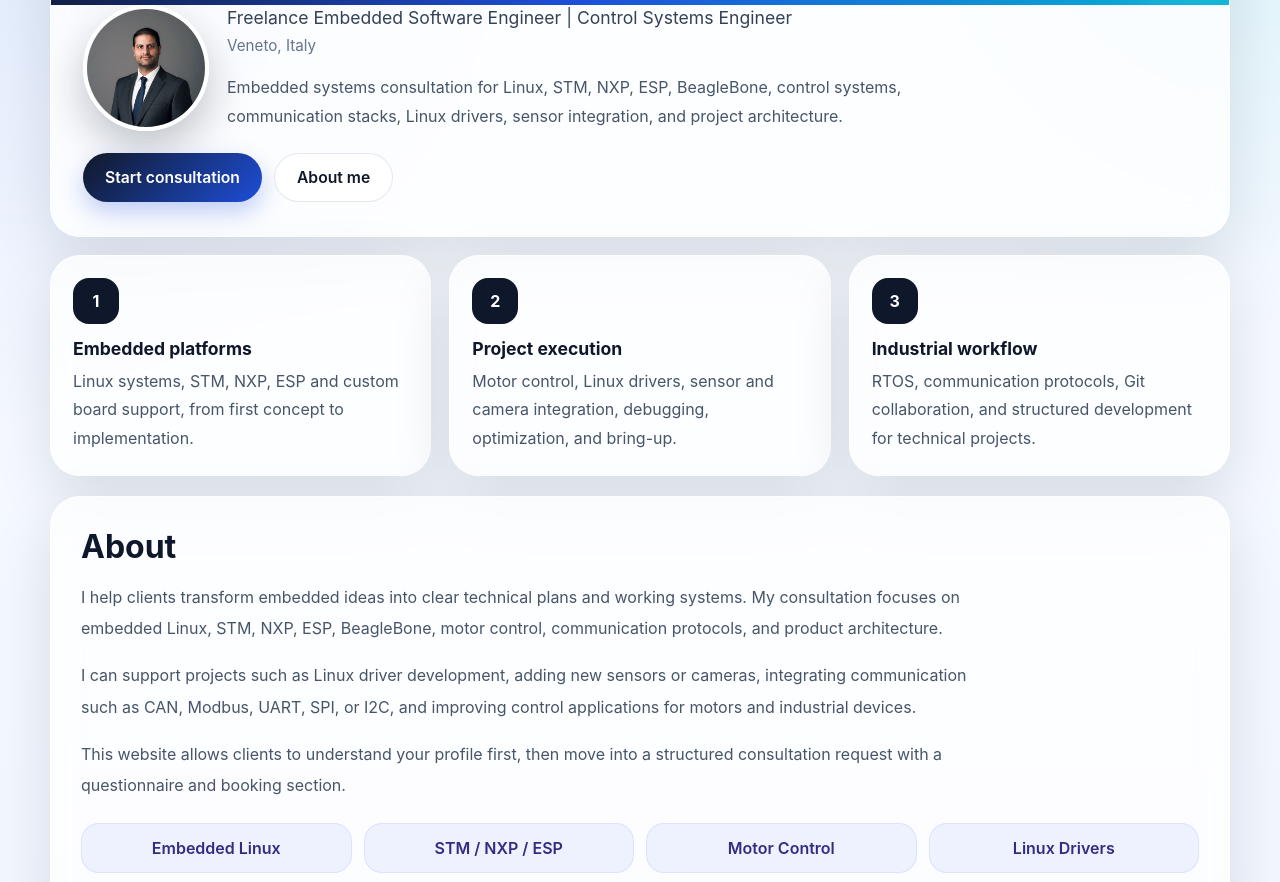
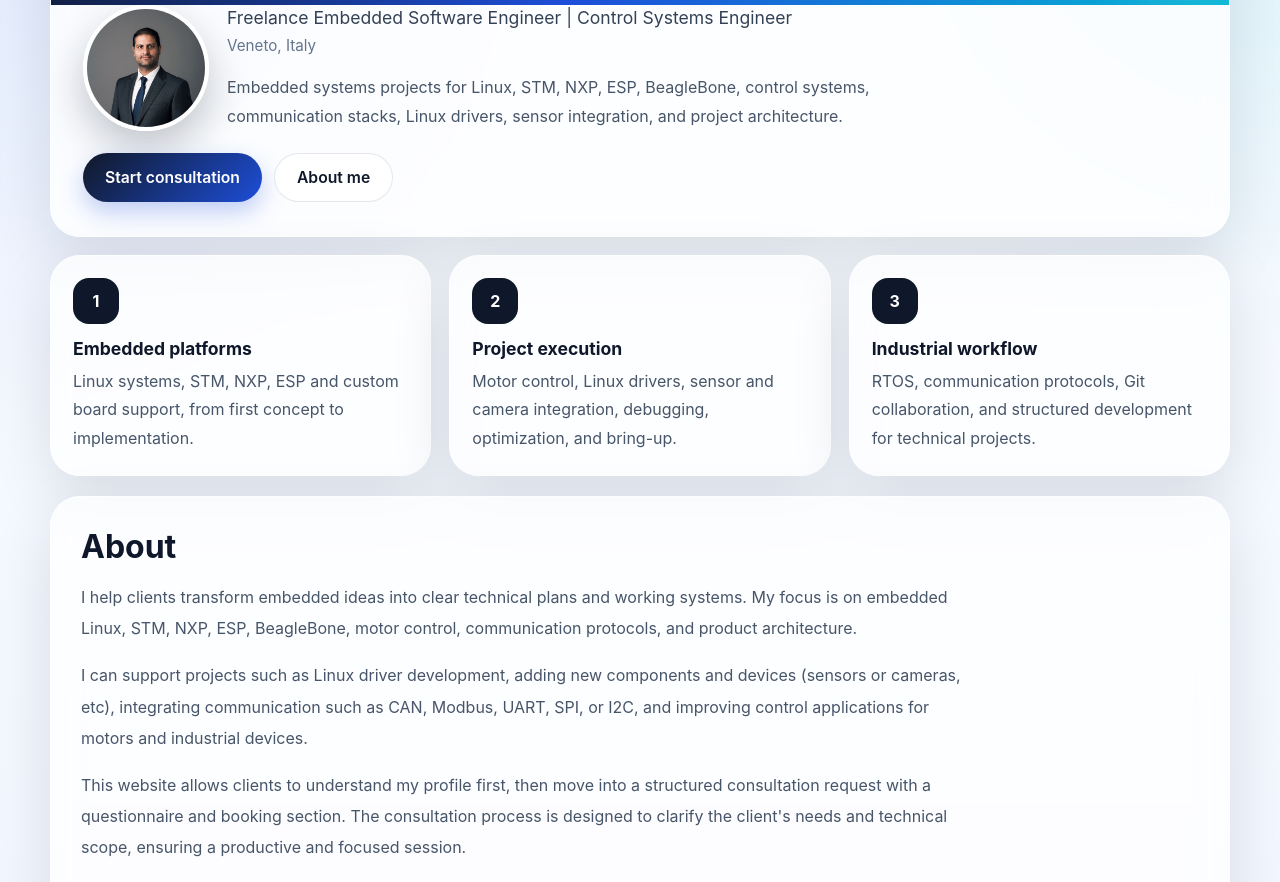
Before and after one commit to Emad-Shamsaki/consultation, a plain HTML site: page index.html in a window 1280 px wide. Shown: the part 194-1076 px from the top of the page. Drawn offline with Linux system fonts and the light colour scheme.

Commit message:
fix issues

```diff
--- a/index.html
+++ b/index.html
@@ -21,12 +21,12 @@
             <div>
               <h1 id="homeTitle">
                 Emad Shamsaki
-                <span class="badge">Available for consultation</span>
+                <span class="badge">Available</span>
               </h1>
               <div class="title">Freelance Embedded Software Engineer | Control Systems Engineer</div>
               <div class="meta">Veneto, Italy</div>
               <p class="tagline">
-                Embedded systems consultation for Linux, STM, NXP, ESP, BeagleBone, control systems,
+                Embedded systems projects for Linux, STM, NXP, ESP, BeagleBone, control systems,
                 communication stacks, Linux drivers, sensor integration, and project architecture.
               </p>
             </div>
@@ -62,18 +62,19 @@
       <section id="aboutSection" class="card section" aria-labelledby="aboutTitle">
         <h2 id="aboutTitle">About</h2>
         <p class="about-text">
-          I help clients transform embedded ideas into clear technical plans and working systems. My consultation
-          focuses on embedded Linux, STM, NXP, ESP, BeagleBone, motor control, communication protocols, and product
+          I help clients transform embedded ideas into clear technical plans and working systems. My focus
+          is on embedded Linux, STM, NXP, ESP, BeagleBone, motor control, communication protocols, and product
           architecture.
         </p>
         <p class="about-text">
-          I can support projects such as Linux driver development, adding new sensors or cameras, integrating
+          I can support projects such as Linux driver development, adding new components and devices (sensors or cameras, etc), integrating
           communication such as CAN, Modbus, UART, SPI, or I2C, and improving control applications for motors and
           industrial devices.
         </p>
         <p class="about-text">
-          This website allows clients to understand your profile first, then move into a structured consultation
+          This website allows clients to understand my profile first, then move into a structured consultation
           request with a questionnaire and booking section.
+          The consultation process is designed to clarify the client's needs and technical scope, ensuring a productive and focused session.
         </p>
 
         <div class="skills" aria-label="Consultation skills">
```
Also changed, not shown: consultation.html (+1 -1 lines).
